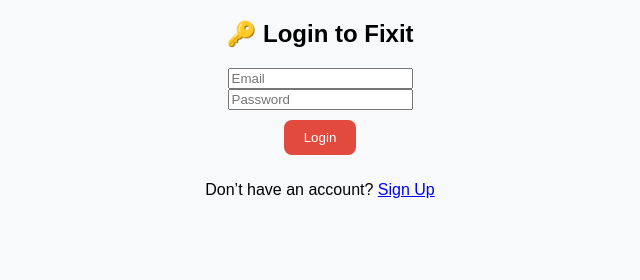
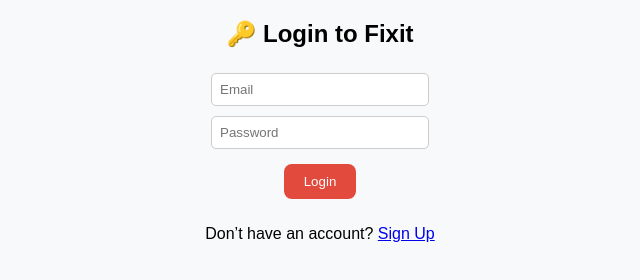
Before and after one commit to PlayCell-Mini/FixIt, a plain HTML site: page login.html in a window 1280 px wide. Shown: the whole page, without its empty margins (320-960 px from the left). Drawn offline with Linux system fonts and the light colour scheme.

Commit message:
Update style.css

```diff
--- a/style.css
+++ b/style.css
@@ -32,3 +32,11 @@
   padding: 15px;
   margin-top: 40px;
 }
+
+input, select {
+  padding: 8px;
+  margin: 5px;
+  border-radius: 5px;
+  border: 1px solid #ccc;
+  width: 200px;
+}
```
